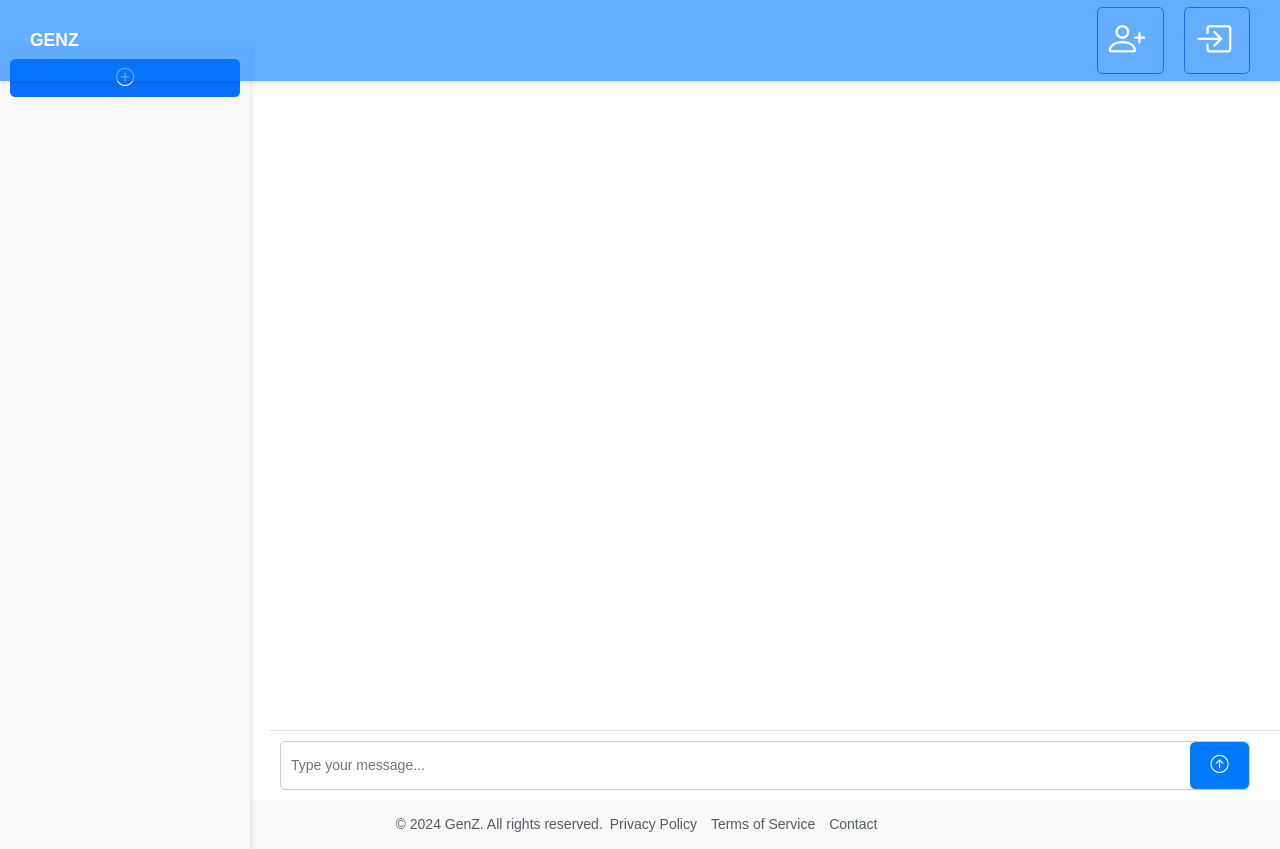
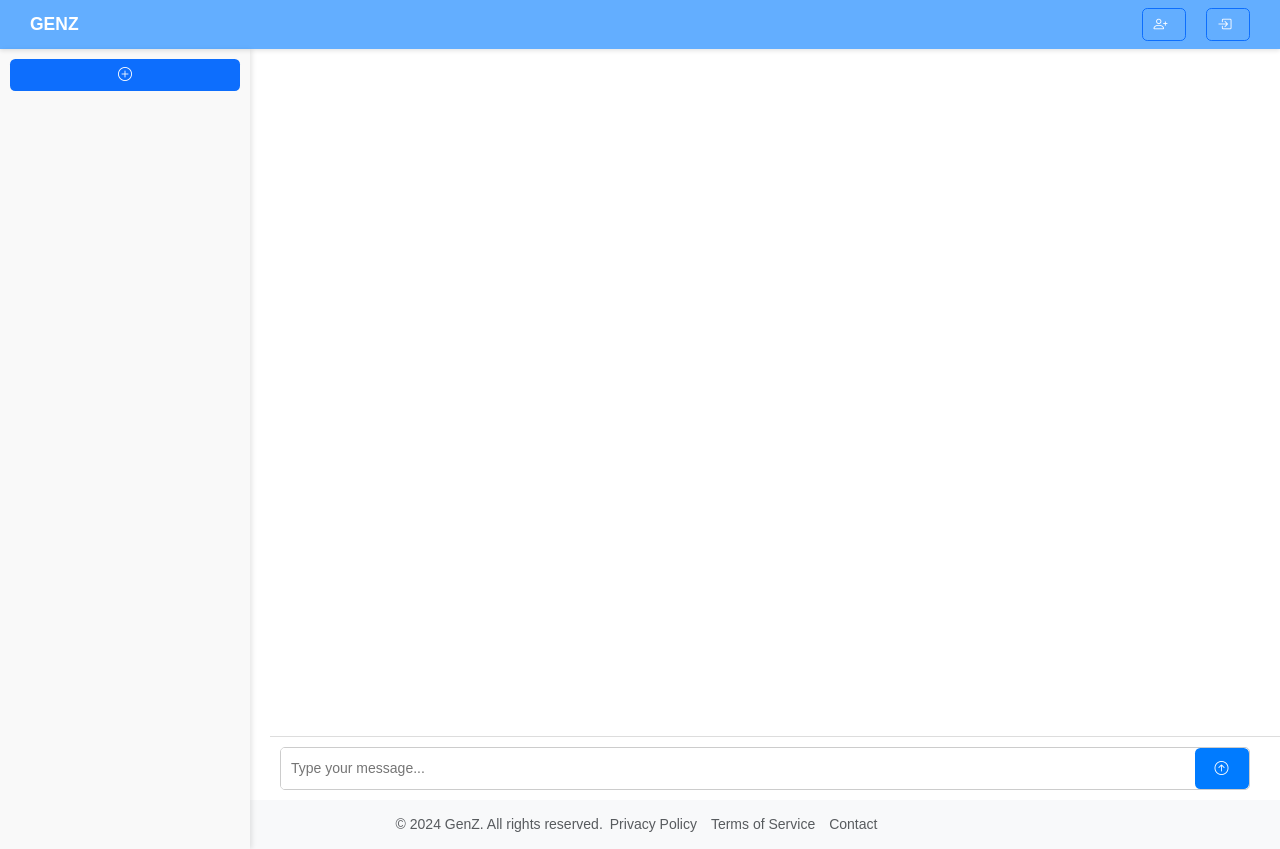
Before and after one commit to xahin96/GenZ, a Django app: page /client/1/ in a window 1280 px wide. Run offline with Django 5.2, Linux system fonts and the light colour scheme; data that the repository does not hold is empty; parts of the project's set-up code (start-up, migrations or seed data) failed here and were passed over; some libraries are stand-ins or nearby versions.

Commit message:
Modify client page design

```diff
--- a/GenZ/client/static/client.css
+++ b/GenZ/client/static/client.css
@@ -135,6 +135,6 @@
     font-weight: 700;
 }
 i{
-    font-size: 1.3em;
+    /*font-size: 1.3em;*/
     font-weight: bold;
 }
```
